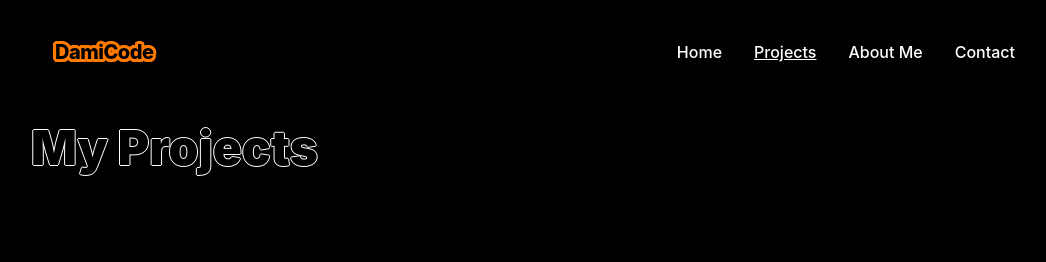
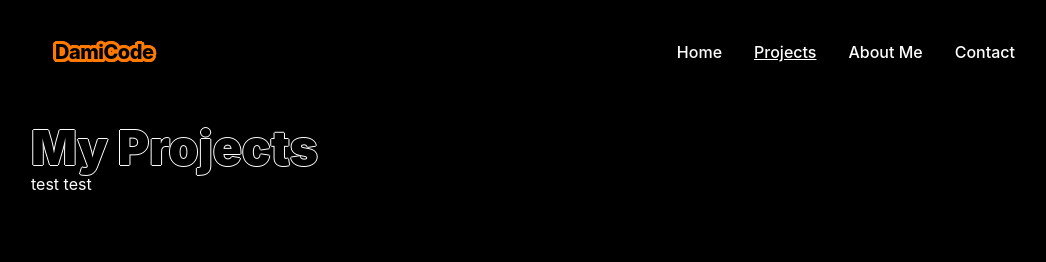
Before and after one commit to DamiCode18/portfolio, a Next.js app: page /projects in a window 1280 px wide. Shown: the top 262 px of the page, without its empty margins (97-1143 px from the left). Built offline with nearby package versions, Linux system fonts and the light colour scheme; no server answers.

Commit message:
updating env variables

```diff
--- a/pages/projects.tsx
+++ b/pages/projects.tsx
@@ -18,6 +18,7 @@ const Projects = (props: Props) => {
     </Head>
     <div className="projects mx-[10%] justify-center mt-5">
         <h1 className="head-shadow">My Projects</h1>
+        <p>test test</p>
     </div>
     </Fragment>
   )
```
